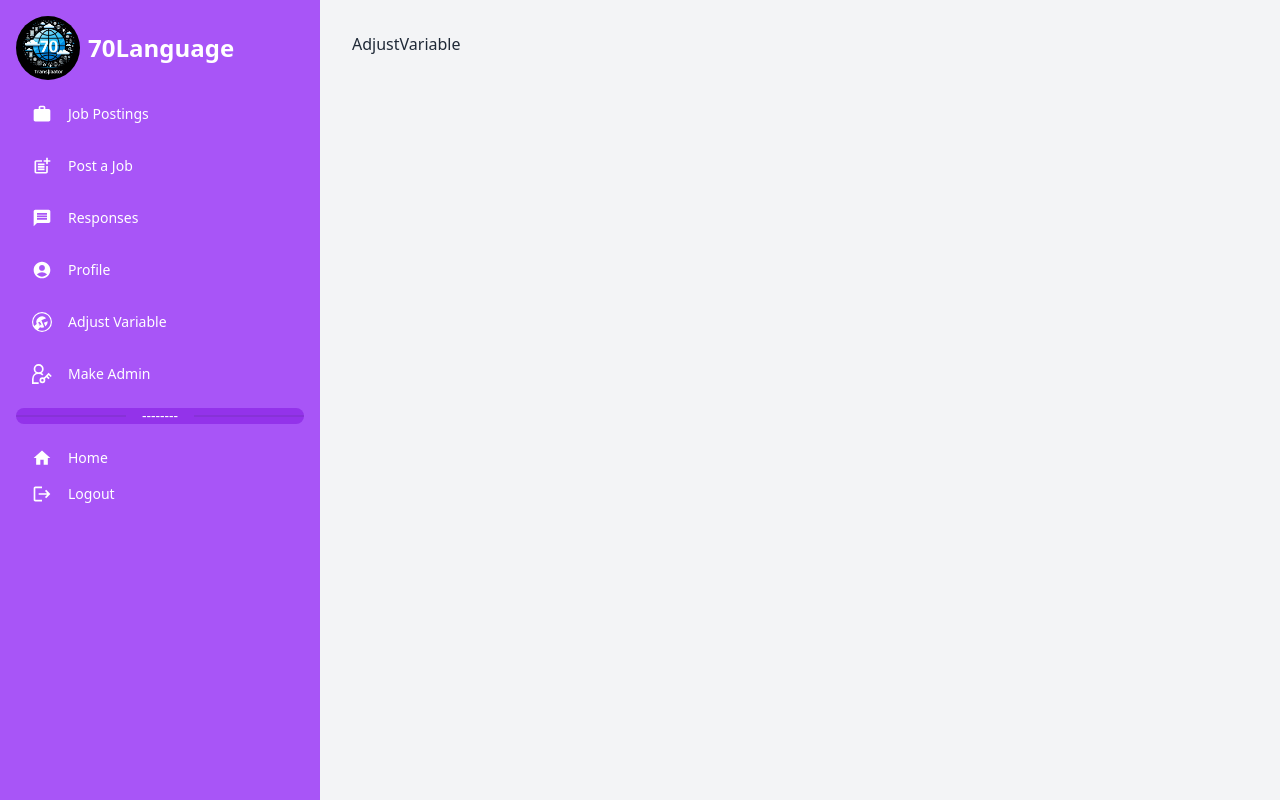
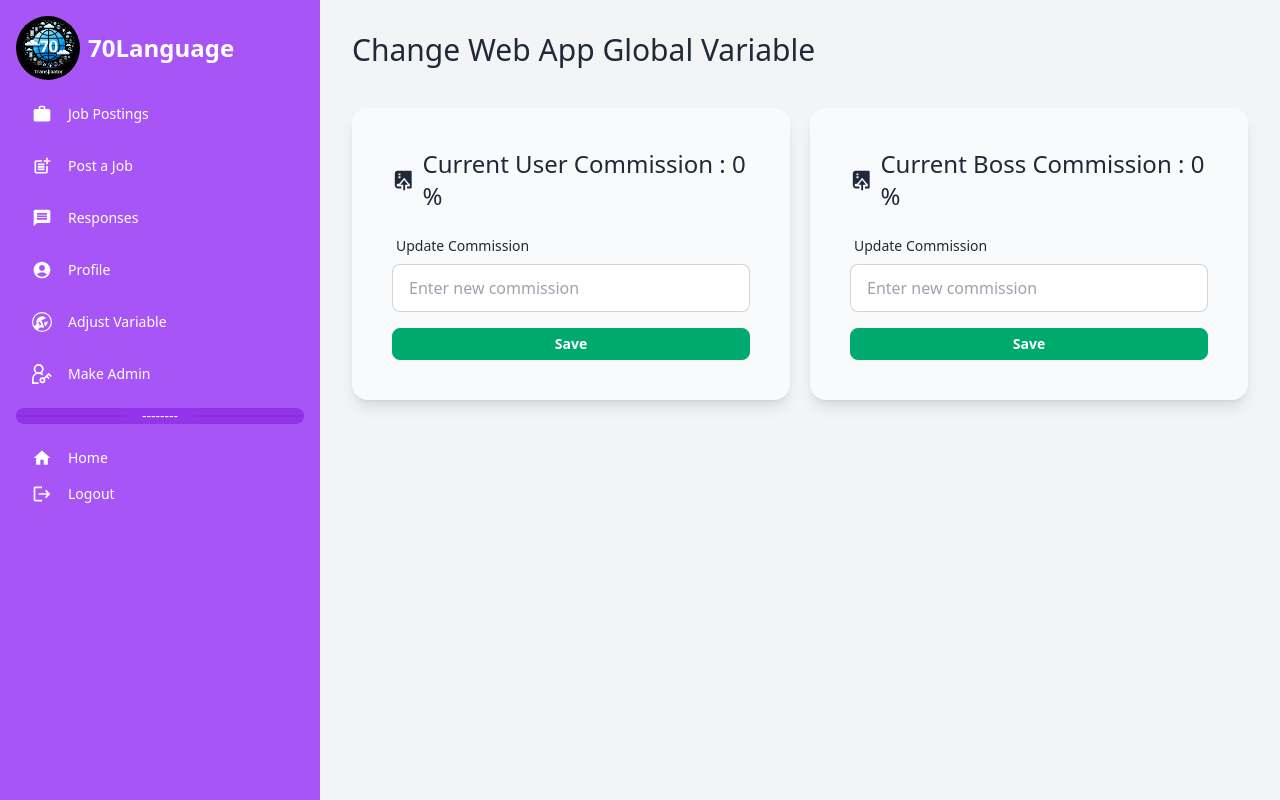
Before and after one commit to sakil470004/70loaguages.com, a React (Vite) app in the folder frontend/: page /dashboard/adjustvariable in a window 1280 px wide. Built offline with nearby package versions, Linux system fonts and the light colour scheme; no server answers; sample sign-in values are in the browser's storage.

Commit message:
added adjustVariable

```diff
--- a/frontend/src/pages/dashboard/AdjustVariable/AdjustVariable.jsx
+++ b/frontend/src/pages/dashboard/AdjustVariable/AdjustVariable.jsx
@@ -1,9 +1,143 @@
-
+import { useEffect, useRef, useState } from "react";
+import toast from "react-hot-toast";
+import { RiGitRepositoryCommitsFill } from "react-icons/ri";
 
 const AdjustVariable = () => {
+  const [userCommission, setUserCommission] = useState(0);
+  const [bossCommission, setBossCommission] = useState(0);
+  const [isLoading, setIsLoading] = useState(false);
+  const userCommissionRef = useRef(null);
+  const bossCommissionRef = useRef(null);
+
+  const saveUserCommission = () => {
+    const userCommission = parseInt(userCommissionRef.current.value);
+    if (
+      userCommission < 0 ||
+      userCommission > 100 ||
+      isNaN(userCommission) ||
+      userCommission === null
+    ) {
+      toast.error("Invalid Commission");
+      return;
+    }
+    setIsLoading(true);
+    fetch("/api/app/usercommission", {
+      method: "POST",
+      headers: {
+        "Content-Type": "application/json",
+      },
+      body: JSON.stringify({ userCommission }),
+    })
+      .then((res) => res.json())
+      .then((data) => {
+        toast.success(data.message);
+        // console.log(data);
+        setUserCommission(userCommission);
+      })
+      .finally(() => setIsLoading(false));
+  };
+  const saveBossCommission = () => {
+    const bossCommission = parseInt(bossCommissionRef.current.value);
+    if (
+      bossCommission < 0 ||
+      bossCommission > 100 ||
+      isNaN(bossCommission) ||
+      bossCommission === null
+    ) {
+      toast.error("Invalid Commission");
+      return;
+    }
+    setIsLoading(true);
+    fetch("/api/app/bosscommission", {
+      method: "POST",
+      headers: {
+        "Content-Type": "application/json",
+      },
+      body: JSON.stringify({ bossCommission }),
+    })
+      .then((res) => res.json())
+      .then((data) => {
+        toast.success(data.message);
+        // console.log(data);
+        setBossCommission(bossCommission);
+      })
+      .finally(() => setIsLoading(false));
+  };
+
+  useEffect(() => {
+    setIsLoading(true);
+    const fetchVariables = async () => {
+      try {
+        const res = await fetch("/api/app/variables");
+        const data = await res.json();
+        // console.log(data);
+        setUserCommission(data.userCommission);
+        setBossCommission(data.bossCommission);
+      } catch (error) {
+        console.log(error);
+      } finally {
+        setIsLoading(false);
+      }
+    };
+    fetchVariables();
+  }, []);
   return (
-    <div>AdjustVariable</div>
-  )
-}
+    <div>
+      <h1 className="text-3xl">Change Web App Global Variable</h1>
 
-export default AdjustVariable
+      {/* there is a card card has a text(Current user commission). Then input box update user commission then a button for text save*/}
+      <div className="mt-10 grid xl:grid-cols-2 gap-5">
+        <div className="card shadow-lg bg-gray-50 p-10">
+          <h2 className="text-2xl mb-4 flex items-center gap-2">
+            <RiGitRepositoryCommitsFill /> Current User Commission :{" "}
+            {userCommission} %
+          </h2>
+          <label className="form-control w-full ">
+            <div className="label">
+              <span className="label-text">Update Commission </span>
+            </div>
+            <input
+              ref={userCommissionRef}
+              type="number"
+              placeholder="Enter new commission"
+              className="input input-bordered w-full "
+            />
+          </label>
+          <button
+            onClick={saveUserCommission}
+            className={`btn btn-sm mt-4 btn-success text-white ${isLoading ? "loading loading-spinner" : ""}`}
+            disabled={isLoading}
+          >
+            Save
+          </button>
+        </div>
+        <div className="card   shadow-lg bg-gray-50 p-10">
+          <h2 className="text-2xl mb-4 flex gap-2 items-center">
+            <RiGitRepositoryCommitsFill /> Current Boss Commission :{" "}
+            {bossCommission} %
+          </h2>
+          <label className="form-control w-full ">
+            <div className="label">
+              <span className="label-text">Update Commission </span>
+            </div>
+            <input
+              ref={bossCommissionRef}
+              type="number"
+              placeholder="Enter new commission"
+              className="input input-bordered w-full "
+            />
+          </label>
+          <button
+            onClick={saveBossCommission}
+            className={`btn btn-sm mt-4  btn-success text-white ${isLoading ? "loading loading-spinner" : ""}`}
+            disabled={isLoading}
+          >
+            Save
+          </button>
+        </div>
+      </div>
+    </div>
+  );
+};
+
+export default AdjustVariable;
```
Also changed, not shown: 2 other files (tests, documents, lock files or other folders).
